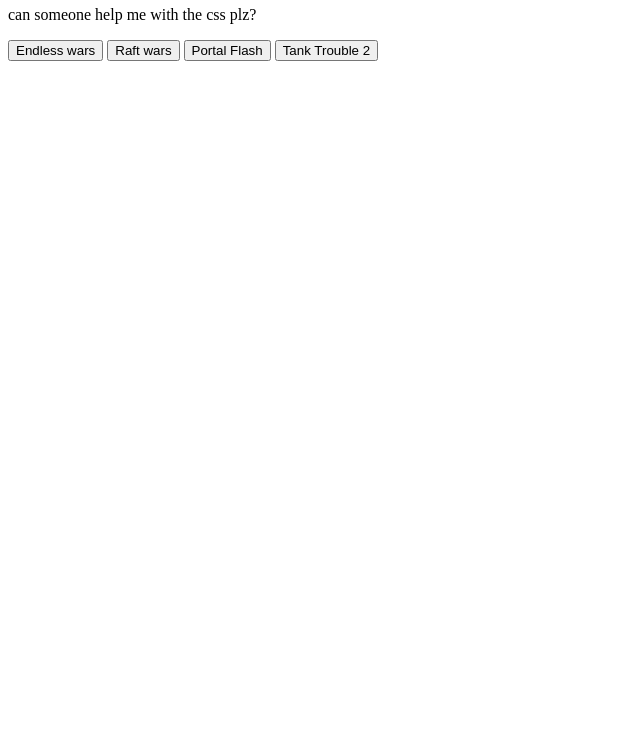
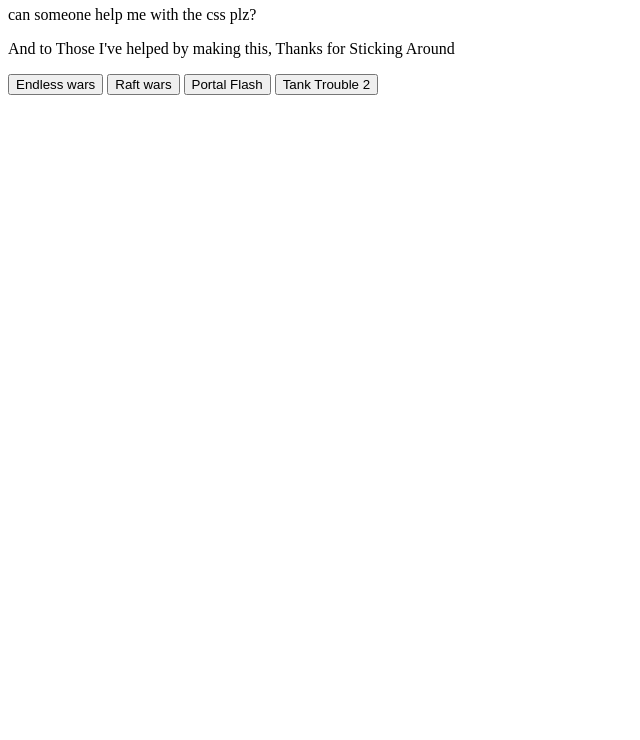
Before and after one commit to Pokeknight2610/Flash-games, a plain HTML site: page index.html in a window 1280 px wide. Shown: the part 60-800 px from the top of the page, without its empty margins (0-640 px from the left). Drawn offline with Linux system fonts and the light colour scheme.

Commit message:
Update index.html

```diff
--- a/index.html
+++ b/index.html
@@ -1,3 +1,4 @@
 <title>Flash archive</title>
 <h1>Welcome to the flash archive</h1><p> can someone help me with the css plz?</p>
+<p>And to Those I've helped by making this, Thanks for Sticking Around</p>
 <a href="endlesswars.html"><Button>Endless wars</Button></a> <a href="raftwars.html"><Button>Raft wars</Button></a> <a href="portal.html"><Button>Portal Flash</Button></a> <a href="tanktrouble2.html"><Button>Tank Trouble 2</Button></a>
```
